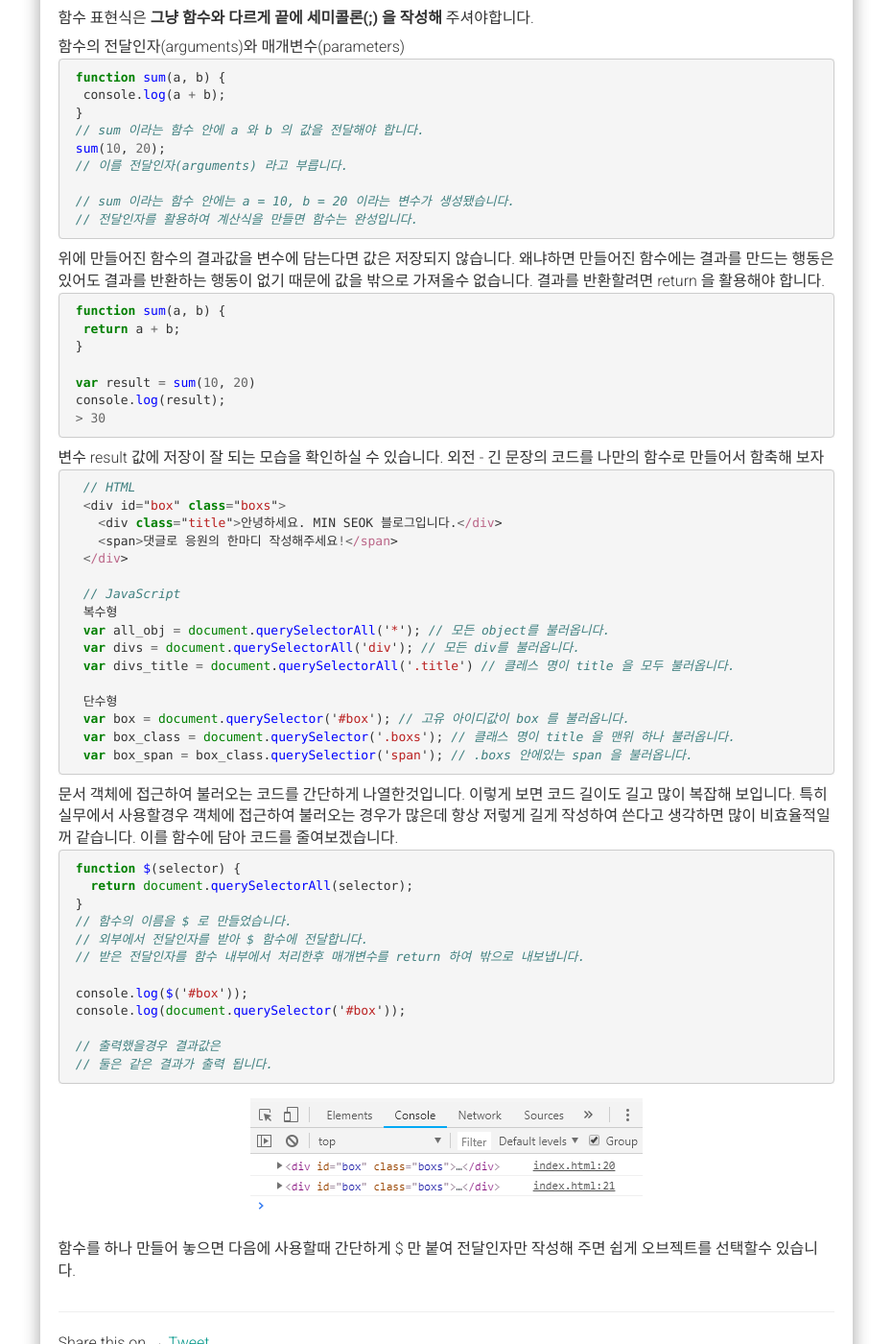
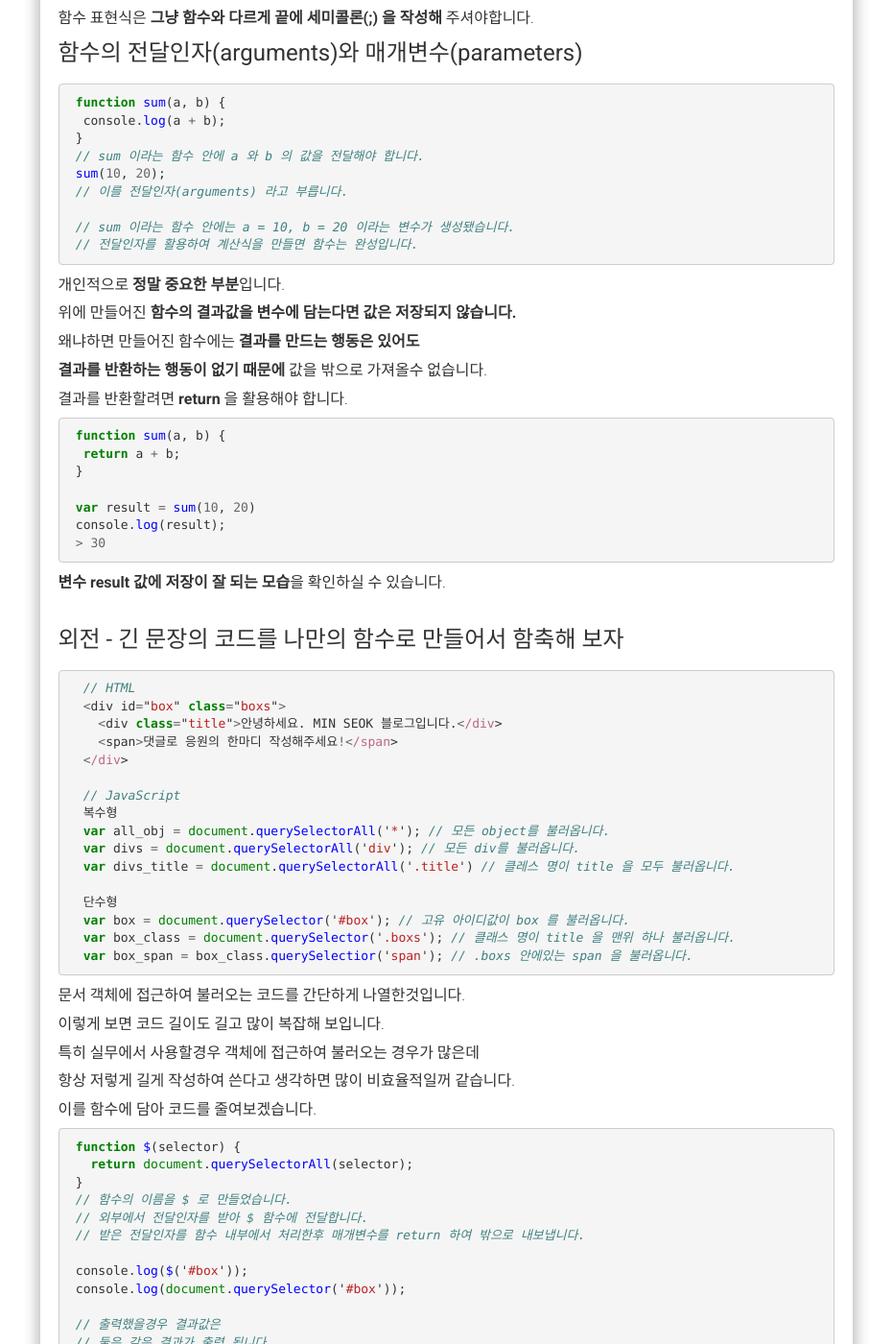
Before and after one commit to alalstjr/promote.github.io, a Jekyll site: the page built from _posts/2018-09-01-JavaScript 함수의 정의.md, in a window 1280 px wide and 1400 px high, scrolled down 3995 px. Shown: the whole window at 96% size, without its empty margins (321-1251 px from the left). Built offline with Jekyll 4.4.1, drawn with Linux system fonts in a browser that asks for light colours; nearby versions of some CDN libraries; our own code applies the rules of GitHub Pages for plain Markdown files; comment, search, counter and statistics services are not loaded; some of the changed text lies outside the part shown.

Commit message:
Update 2018-09-01-JavaScript 함수의 정의.md

```diff
--- a/_posts/2018-09-01-JavaScript 함수의 정의.md
+++ b/_posts/2018-09-01-JavaScript 함수의 정의.md
@@ -157,7 +157,7 @@ function name(){
 <p>이를 <strong>함수 표현식(Function Expression)</strong> 이라 부릅니다.</p>
 <p>함수 표현식은 <strong>그냥 함수와 다르게 끝에 세미콜론(;) 을 작성해</strong> 주셔야합니다.</p>
 
-함수의 전달인자(arguments)와 매개변수(parameters)
+<div class="small-title">함수의 전달인자(arguments)와 매개변수(parameters)</div>
 {% highlight javascript %}
  function sum(a, b) {
   console.log(a + b);
@@ -170,11 +170,12 @@ function name(){
  // 전달인자를 활용하여 계산식을 만들면 함수는 완성입니다.
 {% endhighlight %}
 
-위에 만들어진 함수의 결과값을 변수에 담는다면 값은 저장되지 않습니다.
-왜냐하면 만들어진 함수에는 결과를 만드는 행동은 있어도
-결과를 반환하는 행동이 없기 때문에 값을 밖으로 가져올수 없습니다.
+<p>개인적으로 <strong>정말 중요한 부분</strong>입니다.</p>
+<p>위에 만들어진 <strong>함수의 결과값을 변수에 담는다면 값은 저장되지 않습니다.</strong></p>
+<p>왜냐하면 만들어진 함수에는 <strong>결과를 만드는 행동은 있어도</strong></p>
+<p><strong>결과를 반환하는 행동이 없기 때문에</strong> 값을 밖으로 가져올수 없습니다.</p>
 
-결과를 반환할려면 return 을 활용해야 합니다.
+<p>결과를 반환할려면 <strong>return</strong> 을 활용해야 합니다.</p>
 
 {% highlight javascript %}
  function sum(a, b) {
@@ -185,9 +186,10 @@ function name(){
  console.log(result);
  > 30
 {% endhighlight %}
-변수 result 값에 저장이 잘 되는 모습을 확인하실 수 있습니다.
-
-외전 - 긴 문장의 코드를 나만의 함수로 만들어서 함축해 보자
+<p><strong>변수 result 값에 저장이 잘 되는 모습</strong>을 확인하실 수 있습니다.</p>
+</div>
+<div class="box">
+  <div class="small-title">외전 - 긴 문장의 코드를 나만의 함수로 만들어서 함축해 보자</div>
 
 {% highlight javascript %}
   // HTML
@@ -208,11 +210,11 @@ function name(){
   var box_span = box_class.querySelectior('span'); // .boxs 안에있는 span 을 불러옵니다.
 {% endhighlight %}
 
-문서 객체에 접근하여 불러오는 코드를 간단하게 나열한것입니다.
-이렇게 보면 코드 길이도 길고 많이 복잡해 보입니다.
-특히 실무에서 사용할경우 객체에 접근하여 불러오는 경우가 많은데
-항상 저렇게 길게 작성하여 쓴다고 생각하면 많이 비효율적일꺼 같습니다.
-이를 함수에 담아 코드를 줄여보겠습니다.
+<p>문서 객체에 접근하여 불러오는 코드를 간단하게 나열한것입니다.</p>
+<p>이렇게 보면 코드 길이도 길고 많이 복잡해 보입니다.</p>
+<p>특히 실무에서 사용할경우 객체에 접근하여 불러오는 경우가 많은데</p>
+<p>항상 저렇게 길게 작성하여 쓴다고 생각하면 많이 비효율적일꺼 같습니다.</p>
+<p>이를 함수에 담아 코드를 줄여보겠습니다.</p>
 
 {% highlight javascript %}
  function $(selector) {
@@ -232,5 +234,6 @@ function name(){
   <img src="{{ site.baseurl }}/static/img/post/2018-09-01-5.png" alt="자바스크립트 출력확인" />
 </div>
 
-함수를 하나 만들어 놓으면 다음에 사용할때 간단하게 $ 만 붙여 전달인자만 작성해 주면
-쉽게 오브젝트를 선택할수 있습니다.
+<p>함수를 하나 만들어 놓으면 다음에 사용할때 간단하게 $ 만 붙여 전달인자만 작성해 주면</p>
+<p>쉽게 오브젝트를 선택할수 있습니다.</p>
+</div>
```
